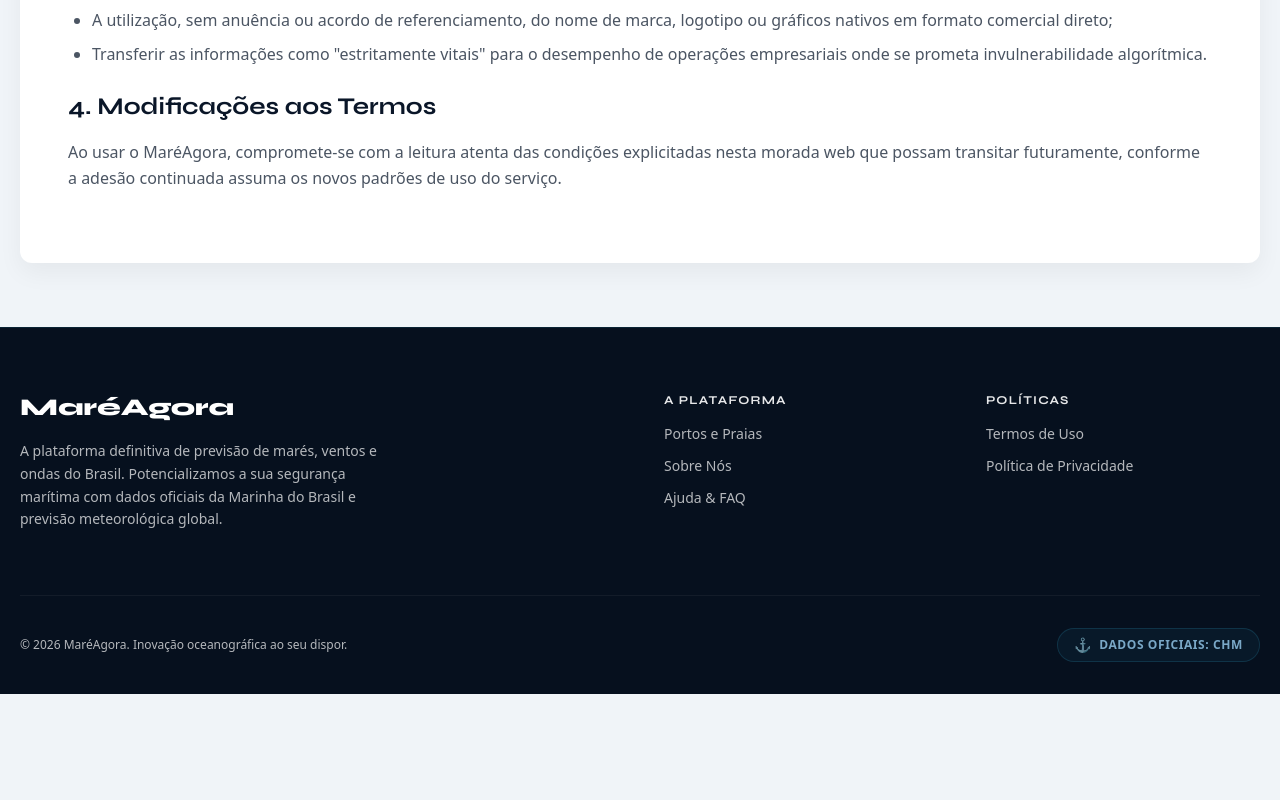
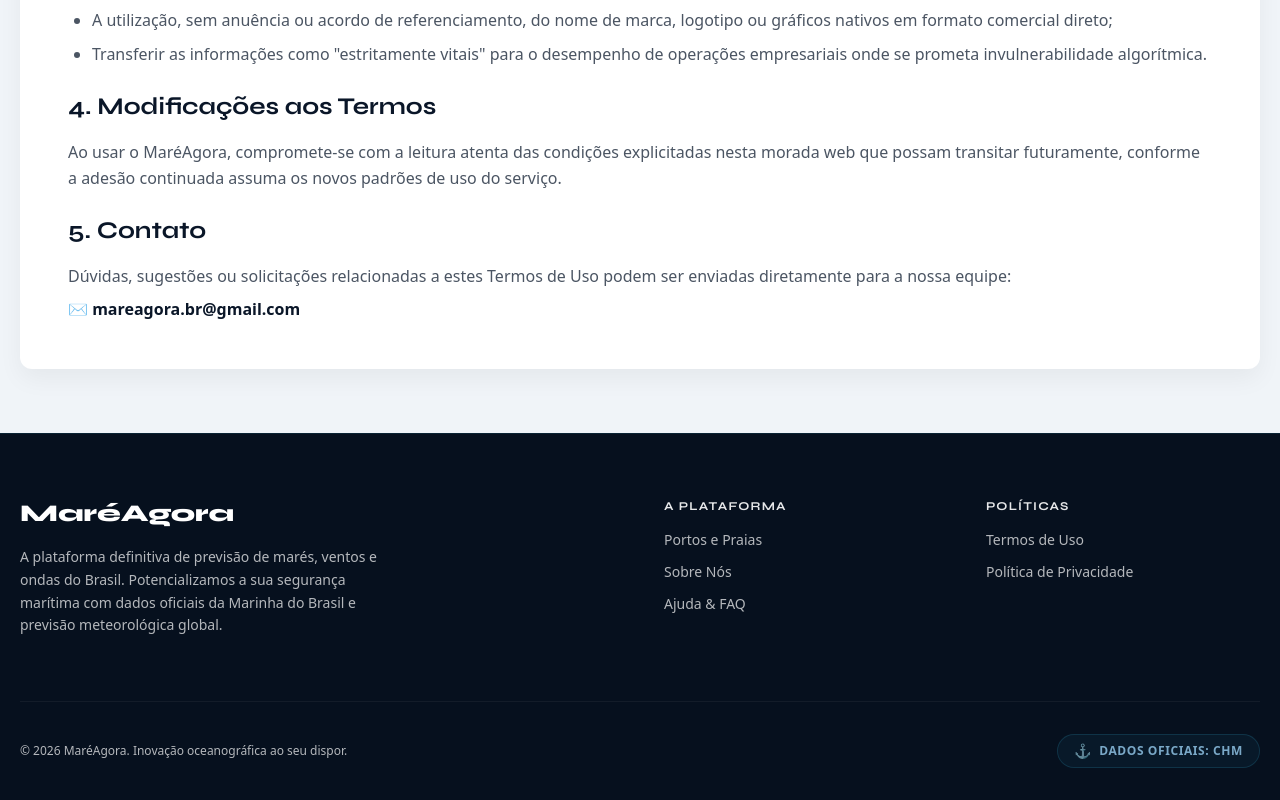
Before and after one commit to gustafa001/Mareagora, a Next.js app: page /termos in a window 1280 px wide. Shown: the part 1093-1893 px from the top of the page. Before the commit the page ends 1787 px from the top, so only its background shows below. Built offline with nearby package versions, Linux system fonts and the light colour scheme.

Commit message:
Add files via upload

```diff
--- a/app/termos/page.tsx
+++ b/app/termos/page.tsx
@@ -57,6 +57,17 @@ export default function TermosPage() {
           <p className="text-gray-600 leading-relaxed mb-6">
             Ao usar o MaréAgora, compromete-se com a leitura atenta das condições explicitadas nesta morada web que possam transitar futuramente, conforme a adesão continuada assuma os novos padrões de uso do serviço.
           </p>
+
+          <h2 className="font-syne font-bold text-2xl mb-4 text-[#0a1628]">5. Contato</h2>
+          <p className="text-gray-600 leading-relaxed mb-2">
+            Dúvidas, sugestões ou solicitações relacionadas a estes Termos de Uso podem ser enviadas diretamente para a nossa equipe:
+          </p>
+          <a
+            href="mailto:mareagora.br@gmail.com"
+            className="inline-flex items-center gap-2 text-[var(--ocean)] font-semibold hover:underline break-all"
+          >
+            ✉️ mareagora.br@gmail.com
+          </a>
         </div>
       </main>
 
```
